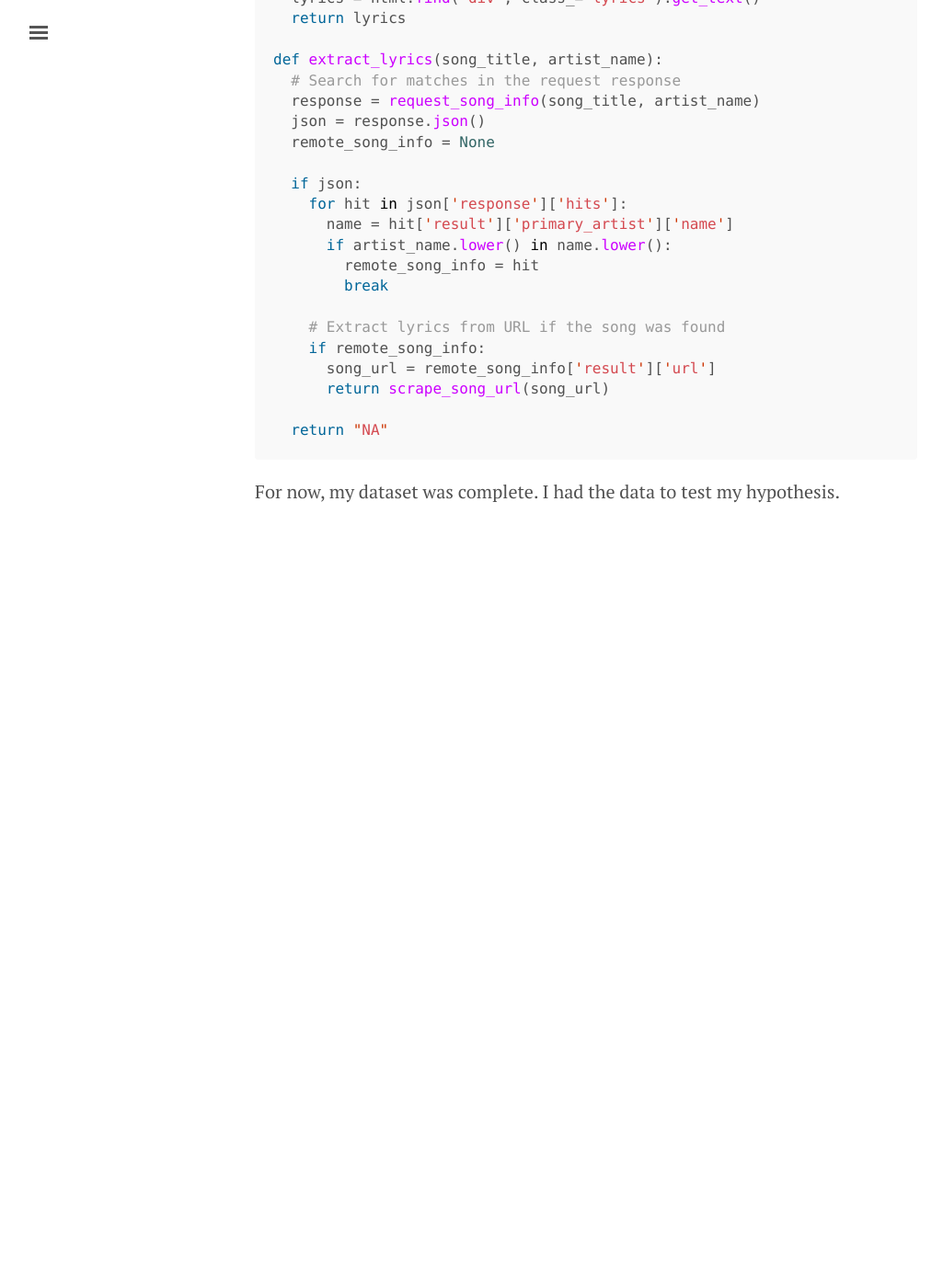
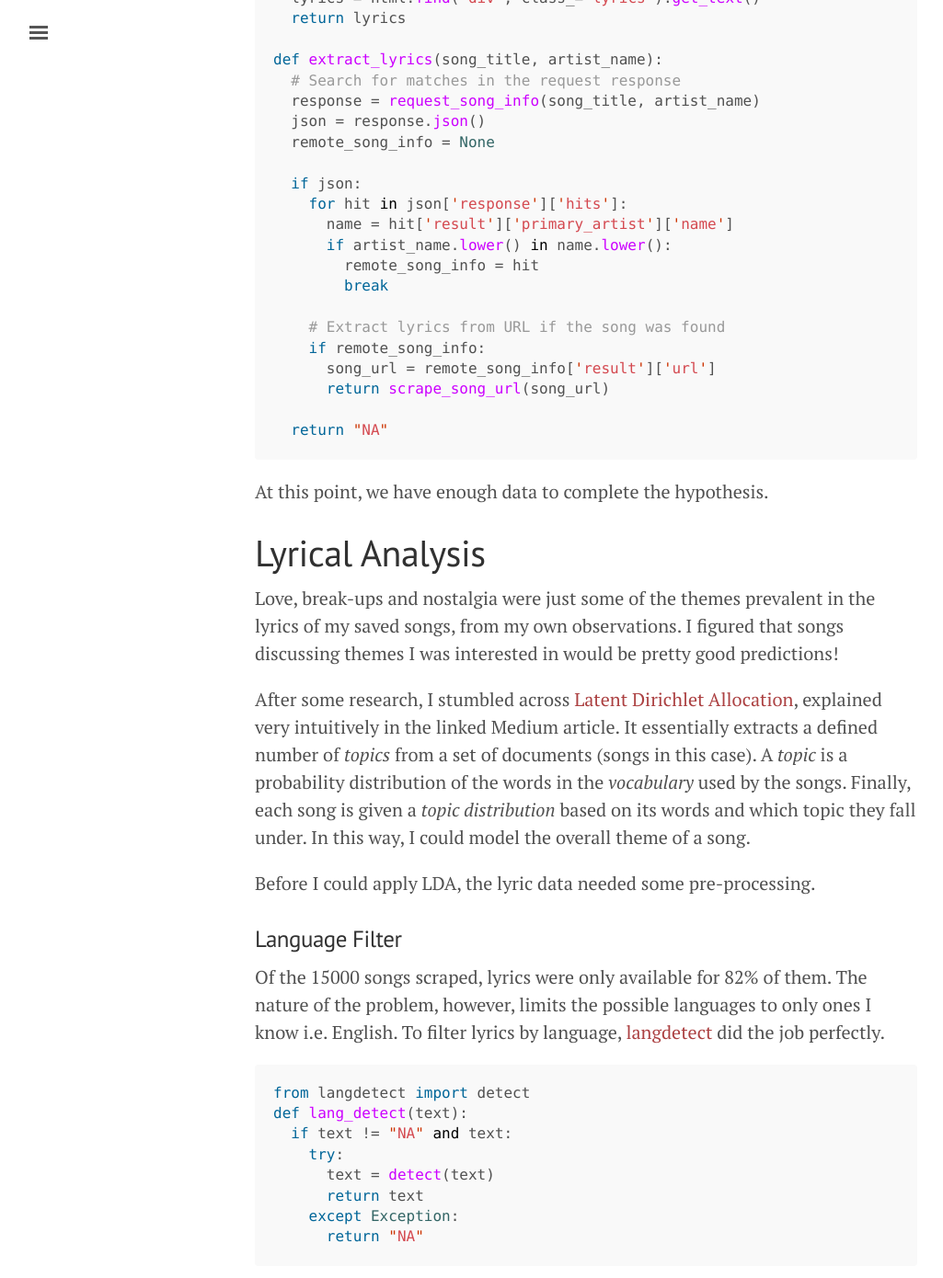
Before and after one commit to rohit11may/lyricist, a Jekyll site: the page built from index.md, in a window 1280 px wide and 1400 px high, scrolled down 2894 px. Shown: the top 1390 px of the window at 92% size, without its empty margins (3-1028 px from the left). Built offline with Jekyll 4.4.1, drawn with Linux system fonts in a browser that asks for light colours; before the commit the page ends 3524 px from its top, so only the background shows below that; some of the changed text lies outside the part shown.

Commit message:
added lyrical analysis.

````diff
--- a/index.md
+++ b/index.md
@@ -118,4 +118,58 @@ def extract_lyrics(song_title, artist_name):
   return "NA"
 ```
 
-For now, my dataset was complete. I had the data to test my hypothesis.
+At this point, we have enough data to complete the hypothesis.
+
+# Lyrical Analysis
+Love, break-ups and nostalgia were just some of the themes prevalent in the lyrics of my saved
+songs, from my own observations. I figured that songs discussing themes I was interested in would be
+pretty good predictions!
+
+After some research, I stumbled across [Latent Dirichlet Allocation](
+https://towardsdatascience.com/light-on-math-machine-learning-intuitive-guide-to-latent-dirichlet-allocation-437c81220158),
+explained very intuitively in the linked Medium article. It essentially extracts a defined number of
+_topics_ from a set of documents (songs in this case). A _topic_ is a probability distribution of
+the words in the _vocabulary_ used by the songs. Finally, each song is given a _topic distribution_
+based on its words and which topic they fall under. In this way, I could model the overall theme of
+a song.
+
+Before I could apply LDA, the lyric data needed some pre-processing.
+
+### Language Filter
+Of the 15000 songs scraped, lyrics were only available for 82% of them. The nature of the problem,
+however, limits the possible languages to only ones I know i.e. English. To filter lyrics by
+language, [langdetect](https://pypi.org/project/langdetect/) did the job perfectly.
+
+```python
+from langdetect import detect
+def lang_detect(text):
+  if text != "NA" and text:
+    try:
+      text = detect(text)
+      return text
+    except Exception:
+      return "NA"
+```
+Applying that function to all the songs left only ~7200 english songs.
+
+### Lemmatization / Stopwords
+Using [gensim](https://radimrehurek.com/gensim/), I tokenized the lyrics (after removing the Genius
+verse tags). Next I removed the stopwords such as _'also', 'have', 'does', 'has', 'had', 'when'_,
+etc. Finally, to avoid lyrics like _'love'_ and _'loving'_ having different meanings, I lemmatized
+the lyrics to reduce every word to its root form.
+
+```python
+import gensim
+stemmer = SnowballStemmer("english")
+
+def lemmatize_stemming(text):
+  return stemmer.stem(WordNetLemmatizer().lemmatize(text, pos='v'))
+
+def preprocess(text):
+  result = []
+  text = re.sub('\[.*\]', '', text)
+  for token in gensim.utils.simple_preprocess(text):
+    if token not in gensim.parsing.preprocessing.STOPWORDS and len(token) > 3:
+        result.append(lemmatize_stemming(token))
+  return result
+```
````
